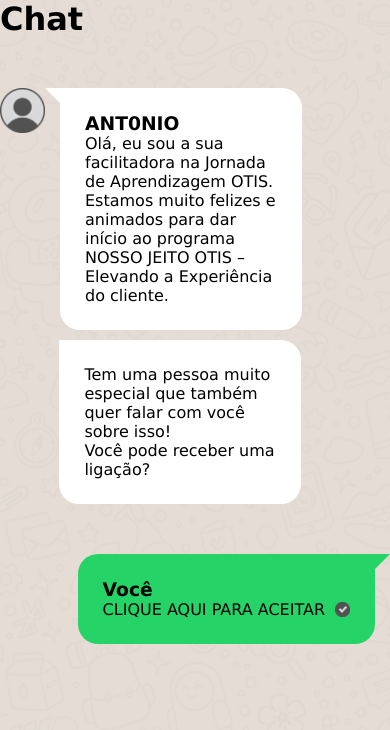
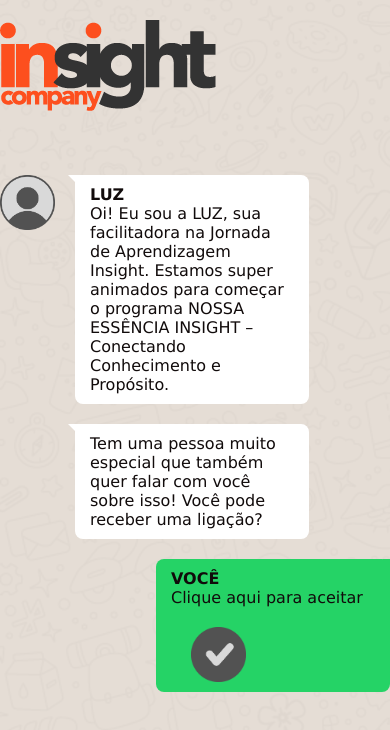
Before and after one commit to a-estevam/chatbot, a plain HTML site: page index.html in a window 390 px wide. Drawn offline with Linux system fonts and the light colour scheme.

Commit message:
refactor: refeito o js e css

```diff
--- /dev/null
+++ b/css/style.css
@@ -0,0 +1,226 @@
+* {
+    margin: 0;
+    padding: 0;
+    box-sizing: border-box;
+    font-family: Verdana, Geneva, Tahoma, sans-serif;
+}
+
+body {
+    background-image: url("../img/background.png");
+}
+
+.container {
+    max-width: 900px;
+    margin: 0 auto;
+}
+
+
+
+
+:root {
+    --cor-branco: #ffffff;
+    --cor-verde: #25d366;
+    --cor-texto: #110b0b;
+
+    --tamanho-texto: 16px;
+    --tamanho-titulo: 2rem;
+    --espacamento-padrao: 1rem;
+    --linha-altura: 1.5;
+    --margem-top: 20px;
+    --margem-bottom: 20px;
+    --margem-right: 20px;
+    --margem-left: 20px;
+    --border-radius: 8px;
+}
+
+.brand{
+    margin-top: 20px;
+    margin-bottom: 60px;
+}
+
+.container-chat {
+    margin-top: var(--margem-top);
+}
+
+.container-question {
+    display: flex;
+}
+
+.avatar {
+    margin-right: var(--margem-right);
+}
+
+.avatar img {
+    width: 55px;
+    height: 55px;
+}
+
+.nameAvatar {
+    text-transform: uppercase;
+}
+
+.question {
+    background-color: var(--cor-branco);
+    color: var(--cor-texto);
+    margin-bottom: var(--margem-bottom);
+    border-radius: var(--border-radius);
+    padding: 10px 15px;
+    max-width: 60%;
+    position: relative;
+}
+
+.question::before {
+    content: " ";
+    display: block;
+    width: 15px;
+    height: 15px;
+    position: absolute;
+    top: 0;
+    left: 8px;
+    background-image: url(../img/question_br.png);
+    background-repeat: no-repeat;
+    transform: translateX(-100%);
+}
+
+.container-answer {
+    display: flex;
+    justify-content: flex-end;
+}
+
+.answer {
+    display: flex;
+    flex-wrap: wrap;
+    background-color: var(--cor-verde);
+    color: var(--cor-texto);
+    margin-bottom: var(--margem-bottom);
+    border-radius: var(--border-radius);
+    padding: 10px 15px;
+    max-width: 60%;
+    position: relative;
+}
+
+.answer::after {
+    content: " ";
+    display: block;
+    width: 15px;
+    height: 15px;
+    position: absolute;
+    top: 0;
+    right: 7px;
+    background-image: url(../img/question_vd.png);
+    background-repeat: no-repeat;
+    transform: translateX(100%);
+}
+
+.btn-check,
+.btn-next {
+    margin-left: var(--margem-left);
+    width: 55px;
+    height: 55px;
+    cursor: pointer;
+}
+
+input {
+    margin-left: var(--margem-left);
+    border-radius: var(--border-radius);
+    border: none;
+    padding: 10px;
+}
+
+
+.container-calling {
+    position: relative;
+    padding: 30px 0;
+}
+
+.calling {
+    display: flex;
+    justify-content: center;
+    position: relative;
+}
+
+.box-btn {
+    position: absolute;
+    top: 67%;
+    left: 50%;
+    transform: translateX(-50%);
+    width: min(90%, 300px);
+    text-align: center;
+    display: flex;
+    justify-content: space-around;
+}
+
+.step-1 {
+    opacity: 0;
+    animation: aparecer 0.5s ease forwards;
+    animation-delay: 1s;
+}
+
+.step-2 {
+    opacity: 0;
+    animation: aparecer 0.5s ease forwards;
+    animation-delay: 2s;
+}
+
+.step-3 {
+    opacity: 0;
+    animation: aparecer 0.5s ease forwards;
+    animation-delay: 3s;
+}
+
+.step-4 {
+    display: none;
+    opacity: 0;
+    animation: aparecer 0.5s ease forwards;
+    animation-delay: 1s;
+}
+
+.step-5 {
+    display: none;
+    opacity: 0;
+    animation: aparecer 0.5s ease forwards;
+    animation-delay: 2s;
+}
+
+
+.step-6 {
+    display: none;
+    opacity: 0;
+    animation: aparecer 0.5s ease forwards;
+    animation-delay: 1s;
+}
+
+.step-7 {
+    display: none;
+    opacity: 0;
+    animation: aparecer 0.5s ease forwards;
+    animation-delay: 2s;
+}
+
+@keyframes aparecer {
+    to {
+        opacity: 1;
+        transform: translateY(0);
+    }
+}
+
+@media screen and (max-width: 430px) {
+    .container {
+        max-width: 400px;
+        margin: 0 auto;
+    }
+
+    .btn-check,
+    .btn-next {
+        margin-top: var(--margem-top);
+        width: 55px;
+        height: 55px;
+    }
+
+    input {
+        height: 60px;
+        border-radius: var(--border-radius);
+        border: none;
+        margin-top: var(--margem-top);
+    }
+}
--- a/index.html
+++ b/index.html
@@ -3,94 +3,141 @@
 <head>
     <meta charset="UTF-8">
     <meta name="viewport" content="width=device-width, initial-scale=1.0">
-    <link rel="stylesheet" href="style.css">
-    <link rel="icon" type="image/png" href="./img/avatar.png">
-    <title>ChatBot</title>
+    <link rel="stylesheet" href="./css/style.css">
+    <title>nome do chat</title>
 </head>
 <body>
-    <header class="layout-container">
-        <h1>Chat</h1>
+    <header class="container">
+        <div class="brand">
+            <img src="./img/brand.png" alt="" srcset="">
+        </div>
     </header>
 
-    <section class="section-inicio layout-container">
-        <div class="mensagem-avatar">
-            <img src="./img/avatar.png" alt="">
-            <div class="balcao-avatar">
-                <img src="./img/question_br.png" alt="">
-                <div class="mensagem-avatar-texto">
-                    <h3 class="avatar-nome">Olívia</h3>
-                    <p>Olá, eu sou a sua facilitadora na Jornada de Aprendizagem OTIS.
-                        Estamos muito felizes e
-                        animados para dar início ao programa NOSSO JEITO OTIS – Elevando a Experiência do cliente.</p>
+    <section class="container container-chat">
+        <div class="step-1">
+            <div class="container-question">
+                <div class="avatar">
+                    <img src="./img/avatar.png" alt="" srcset="">
+                </div>
+                <div class="question">
+                    <p>
+                        <b>
+                            <span class="nameAvatar">nome do avatar</span>
+                        </b>
+                        <br>
+                        Oi! Eu sou a <span class="nameAvatar">nome do avatar</span>, sua facilitadora na Jornada de Aprendizagem Insight. Estamos super animados para começar o programa NOSSA ESSÊNCIA INSIGHT – Conectando Conhecimento e Propósito.
+
+
+                    </p>
                 </div>
             </div>
         </div>
 
-        <div class="mensagem-avatar-secundario">
-            <img src="./img/avatar_blank.png" alt="">
-            <div class="balcao-avatar">
-                <img src="./img/question_blank.png" alt="">
-                <div class="mensagem-avatar-texto">
-                    <p>Tem uma pessoa muito especial que também quer falar com você sobre isso!
-                        <br>Você pode receber uma ligação?</p>
+        <div class="step-2">
+            <div class="container-question">
+                <div class="avatar">
+                    <img src="./img/avatar_blank.png" alt="" srcset="">
+                </div>
+                <div class="question">
+                    <p>
+                        Tem uma pessoa muito especial que também quer falar com você sobre isso! Você pode receber uma ligação?
+                    </p>
                 </div>
             </div>
         </div>
 
-        <div class="resposta-usuario">
-            <div class="balcao-usuario">
-                <div class="mensagem-usuario-texto">
-                    <h3>Você</h3>
-                    <div class="linha-flex">
-                        <p>CLIQUE AQUI PARA ACEITAR</p>
-                        <img class="btn-aceitar" src="./img/ok.png" alt="">
-                    </div>
-                </div>
-                <img src="./img/question_vd.png" alt="">
-            </div>
-        </div>
-    </section>
+        <div class="step-3">
+            <div class="container-answer">
+                <div class="answer">
+                    <p>
+                        <b>VOCÊ</b>
+                        <br>
+                        Clique aqui para aceitar
+                    </p>
+                    <img class="btn-check" src="./img/ok.png" alt="" srcset="">
 
-    <section class="section-nome layout-container">
-        <div class="mensagem-avatar">
-            <img src="./img/avatar.png" alt="">
-            <div class="balcao-avatar">
-                <img src="./img/question_br.png" alt="">
-                <div class="mensagem-avatar-texto">
-                    <h3 class="avatar-nome">Olívia</h3>
-                    <p>Mas antes, me ajuda com uma questão?<br>Como você gostaria de ser chamado(a)? Pode ser nome, apelido
-                        – como você quiser...</p>
                 </div>
             </div>
         </div>
 
-        <div class="resposta-usuario">
-            <div class="balcao-usuario">
-                <div class="mensagem-usuario-texto">
-                    <h3>Você</h3>
-                    <div class="linha-flex">
-                        <p>Escreve seu nome:</p>
-                        <input class="campo-nome" type="text">
-                        <img class="btn-continuar" src="./img/next.png" alt="">
-                    </div>
+        <div class="step-4">
+            <div class="container-question">
+                <div class="avatar">
+                    <img src="./img/avatar.png" alt="" srcset="">
                 </div>
-                <img src="./img/question_vd.png" alt="">
-            </div>
-        </div>
-    </section>
+                <div class="question">
+                    <p>
+                        <b>
+                            <span class="nameAvatar">nome do avatar</span>
+                        </b>
+                        <br>
+                        Mas antes, me ajuda com uma questão? Como você gostaria de ser chamado(a)?  Pode ser nome, apelido – como você quiser...
 
-    <section class="section-final layout-container">
-        <div class="mensagem-avatar">
-            <img src="./img/avatar.png" alt="">
-            <div class="balcao-avatar">
-                <img src="./img/question_br.png" alt="">
-                <div class="mensagem-avatar-texto">
-                    <h3 class="avatar-nome">Olívia</h3>
-                    <p><span id="nome-usuario"></span>, agora sim, vou colocar os dois na ligação.</p>
+
+                    </p>
                 </div>
             </div>
         </div>
+
+        <div class="step-5">
+            <div class="container-answer">
+                <div class="answer">
+                    <p>
+                        <b>VOCÊ</b>
+                    </p><br>
+                    <input class="campo-nome" type="text" placeholder="Escreva seu nome">
+                    <img class="btn-next" src="./img/next.png" alt="" srcset="">
+
+                </div>
+            </div>
+        </div>
+
+        <div class="step-6">
+            <div class="container-question">
+                <div class="avatar">
+                    <img src="./img/avatar.png" alt="" srcset="">
+                </div>
+                <div class="question">
+                    <p>
+                        <b>
+                            <span class="nameAvatar">nome do avatar</span>
+                        </b>
+                        <br>
+                        <span class="userName">Nome do usuário</span>, agora sim, vou colocar os dois na ligação.
+
+
+
+                    </p>
+                </div>
+            </div>
+        </div>
+
+        <div class="step-7">
+            <div class="container-calling">
+                <div class="calling">
+                    <img src="./img/calling.png" alt="" srcset="">
+                    <audio id="ringtone" src="./audio/mobile-ringtone.mp3" preload="auto"></audio>
+                    <audio id="audio1" src="./audio/audio1.mp3" preload="auto"></audio>
+                </div>
+                <div class="box-btn">
+                    <a class="btn-start" href="javascript:void(0)">
+                        <img src="./img/answered-call.png" alt="" srcset="">
+                    </a>
+                    <a class="" href="javascript:void(0)">
+                        <img src="./img/declined-call.png" alt="" srcset="">
+                    </a>
+                </div>
+            </div>
+        </div>
+
+
+
+
+
+
     </section>
+
+
 </body>
-<script src="./script.js"></script>
+<script src="./js/script.js"></script>
 </html>
--- /dev/null
+++ b/js/script.js
@@ -0,0 +1,52 @@
+const chatName = "Insight ChatBot I"
+const avatarName = "LUZ"
+
+const check = document.querySelector(".btn-check")
+const step4 = document.querySelector(".step-4");
+const step5 = document.querySelector(".step-5")
+const step6 = document.querySelector(".step-6")
+const step7 = document.querySelector(".step-7")
+const ringtone = document.getElementById("ringtone");
+const audio = document.getElementById("audio1");
+const btnStart = document.querySelector(".btn-start");
+
+const next = document.querySelector(".btn-next")
+const campoNome = document.querySelector(".campo-nome");
+
+document.title = chatName
+const avatars = document.querySelectorAll(".nameAvatar");
+avatars.forEach(avatar => {
+    avatar.innerHTML = avatarName;
+});
+
+
+
+check.addEventListener("click", () => {
+    step4.style.display = "block"
+    step4.scrollIntoView({ behavior: "smooth" })
+    step5.style.display = "block"
+    step5.scrollIntoView({ behavior: "smooth" })
+})
+
+next.addEventListener("click", () => {
+    let nomeDigitado = campoNome.value;
+    if (nomeDigitado == "") {
+        return;
+    }
+
+    step6.style.display = "block"
+    document.querySelector(".userName").innerText = nomeDigitado;
+    step7.style.display = "block"
+    setTimeout(() => {
+        ringtone.play().catch(e => console.error("Erro ao tocar áudio:", e));
+        ringtone.loop = true;
+    }, 2000);
+    step7.scrollIntoView({ behavior: "smooth" });
+
+})
+
+btnStart.addEventListener("click", () =>{
+    ringtone.pause();
+    ringtone.currentTime = 0;
+    audio.play().catch(e => console.error("Erro ao tocar áudio:", e));
+})
--- a/script.js
+++ /dev/null
@@ -1,28 +0,0 @@
-let sectionInicio = document.querySelector(".section-inicio");
-let sectionNome = document.querySelector(".section-nome");
-let sectionFinal = document.querySelector(".section-final");
-
-let botaoAceitar = document.querySelector(".btn-aceitar");
-let botaoContinuar = document.querySelector(".btn-continuar");
-let campoNome = document.querySelector(".campo-nome");
-
-let avatarNome = document.querySelectorAll(".avatar-nome").forEach(el => {
-  el.innerText = "ANT0NIO";
-});
-
-botaoAceitar.addEventListener("click", function () {
-  sectionNome.style.display = "block";
-  sectionNome.scrollIntoView({ behavior: "smooth" });
-
-});
-
-botaoContinuar.addEventListener("click", () => {
-  let nomeDigitado = campoNome.value;
-  if (nomeDigitado == "") {
-    return;
-  }
-
-  sectionFinal.style.display = "block";
-  document.getElementById("nome-usuario").innerText = nomeDigitado;
-  sectionFinal.scrollIntoView({ behavior: "smooth" });
-});
--- a/style.css
+++ /dev/null
@@ -1,135 +0,0 @@
-* {
-  margin: 0;
-  padding: 0;
-  box-sizing: border-box;
-  font-family: "Lucida Sans", "Lucida Sans Regular", "Lucida Grande",
-    "Lucida Sans Unicode", Geneva, Verdana, sans-serif;
-}
-
-body {
-  background-image: url("./img/background.png");
-}
-
-input {
-  margin-left: 5px;
-  height: 30px;
-  border: none;
-}
-
-.linha-flex {
-  display: flex;
-  align-items: center;
-}
-
-.layout-container {
-  max-width: 900px;
-  margin: 0 auto;
-}
-
-.section-inicio,
-.section-nome {
-  margin-top: 50px;
-}
-
-.section-nome,
-.section-final {
-  display: none;
-}
-
-.mensagem-avatar{
-  margin-top: 50px;
-  display: flex;
-}
-
-.mensagem-avatar-secundario{
-  margin-top: 10px;
-  display: flex;
-}
-
-.mensagem-avatar img,
-.mensagem-avatar-secundario img {
-  width: 75px;
-  height: 75px;
-}
-
-.balcao-avatar {
-  display: flex;
-}
-
-.balcao-avatar img {
-  width: 25px;
-  height: 25px;
-}
-
-.mensagem-avatar-texto {
-  width: 70%;
-  background-color: white;
-  padding: 25px;
-  border-radius: 0 20px 20px;
-}
-
-.balcao-usuario {
-  display: flex;
-}
-
-.balcao-usuario img {
-  width: 25px;
-  height: 25px;
-}
-
-.mensagem-usuario-texto {
-  background-color: #25d366;
-  padding: 25px;
-  border-radius: 20px 0px 20px 20px;
-}
-
-.resposta-usuario {
-  margin-top: 50px;
-  display: flex;
-  justify-content: flex-end;
-}
-
-.btn-aceitar,
-.btn-continuar {
-  margin-left: 10px;
-  cursor: pointer;
-}
-
-.mensagem-avatar {
-  opacity: 0;
-  animation: aparecer 0.5s ease forwards;
-  animation-delay: 1s;
-}
-
-.mensagem-avatar-secundario {
-  opacity: 0;
-  animation: aparecer 0.5s ease forwards;
-  animation-delay: 2s;
-}
-
-.resposta-usuario {
-  opacity: 0;
-  animation: aparecer 0.5s ease forwards;
-  animation-delay: 3s;
-}
-
-@keyframes aparecer {
-  to {
-    opacity: 1;
-    transform: translateY(0);
-  }
-}
-
-@media (max-width: 750px) {
-  .mensagem-avatar img,
-  .mensagem-avatar-secundario img {
-    width: 45px;
-    height: 45px;
-  }
-
-  .balcao-avatar img,
-  .balcao-usuario img {
-    width: 15px;
-    height: 15px;
-  }
-}
```
Also changed, not shown: img/answered-call.png (added), img/brand.png (added), img/calling.png (added), img/declined-call.png (added), 5 other files.
